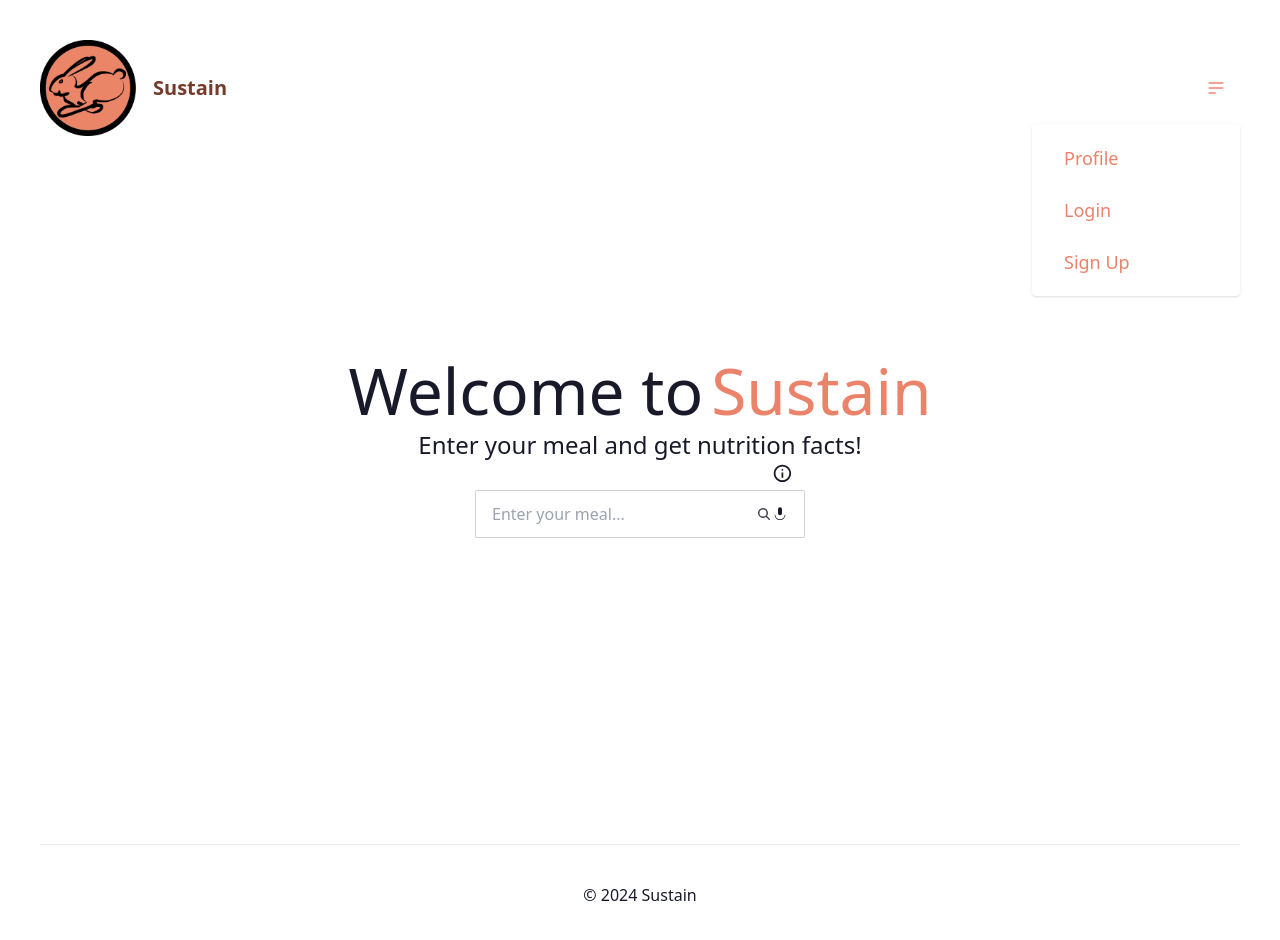
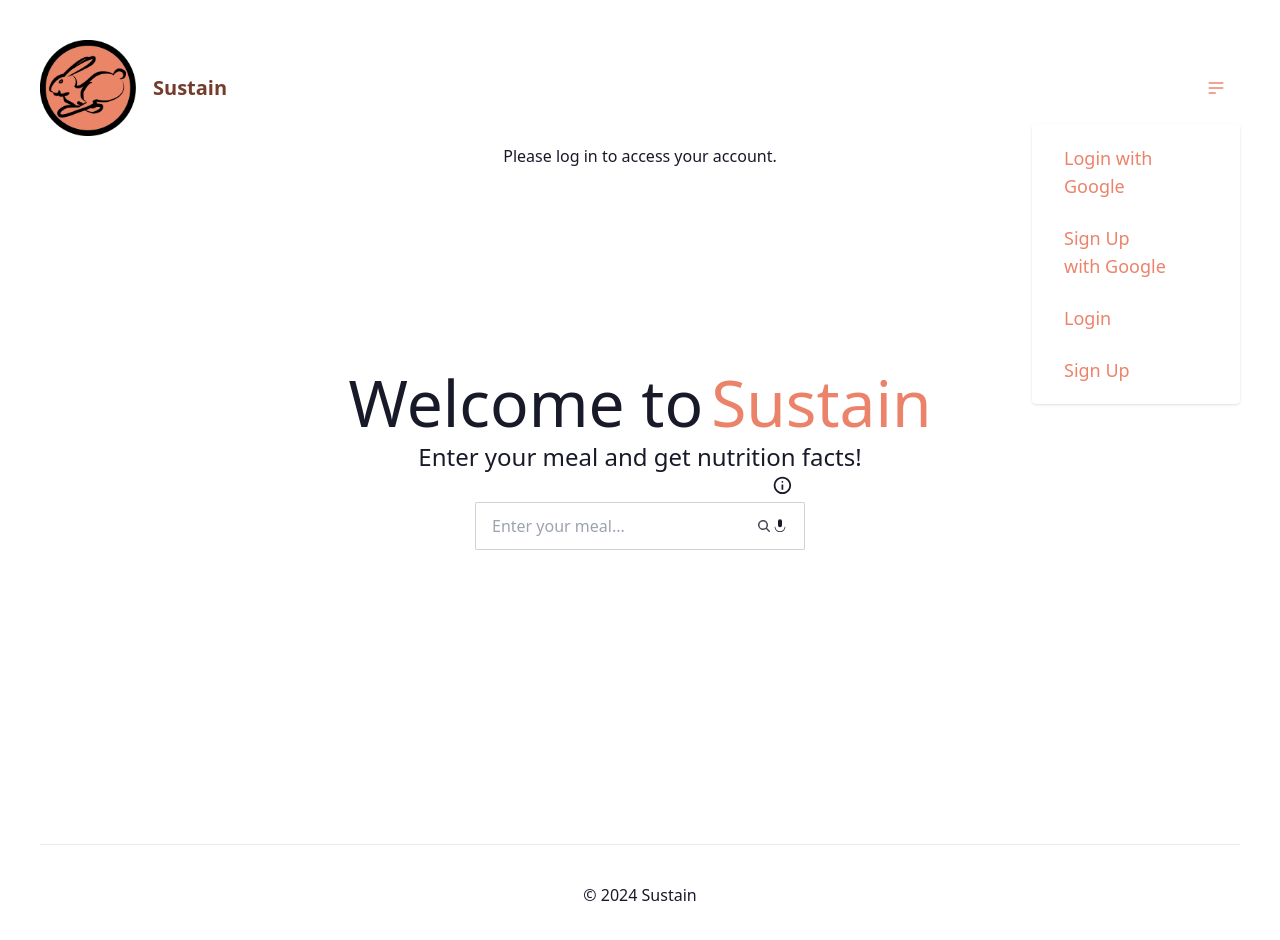
Before and after one commit to kdoan93/Hackathon-Summer-2024, a Next.js app: page / in a window 1280 px wide. Both pictures are taken after a click on the button 1216 px from the left and 88 px from the top of the page. Shown: the top 940 px of the page. Built offline with nearby package versions, Linux system fonts and the light colour scheme; no server answers; the database is empty.

Commit message:
WIP: Trying to set up OAuth

```diff
--- a/app/components/NavBar/NavBar.tsx
+++ b/app/components/NavBar/NavBar.tsx
@@ -1,4 +1,5 @@
 import React from "react";
+import { signIn, signOut, useSession } from "next-auth/react";
 
 interface NavBarProps {
   onLoginOpen: () => void;
@@ -6,6 +7,8 @@ interface NavBarProps {
 }
 
 const NavBar: React.FC<NavBarProps> = ({ onLoginOpen, onSignupOpen }) => {
+  const { data: session } = useSession();
+
   return (
     <div>
       <div className="navbar bg-base-100">
@@ -39,8 +42,22 @@ const NavBar: React.FC<NavBarProps> = ({ onLoginOpen, onSignupOpen }) => {
             tabIndex={0}
             className="menu menu-lg dropdown-content bg-base-100 rounded-box mt-3 w-52 p-2 shadow"
           >
+            {session ? (
+              <>
                 <li>
                   <a className="text-logo-orange">Profile</a>
+                </li>
+                <li>
+                  <button className="text-logo-orange" onClick={() => signOut()}>Logout</button>
+                </li>
+              </>
+            ) : (
+              <>
+                <li>
+                  <button className="text-logo-orange" onClick={() => signIn("google")}>Login with Google</button>
+                </li>
+                <li>
+                  <button className="text-logo-orange" onClick={() => signIn("google")}>Sign Up with Google</button>
                 </li>
                 <li>
                   <button className="text-logo-orange" onClick={onLoginOpen}>Login</button>
@@ -48,6 +65,8 @@ const NavBar: React.FC<NavBarProps> = ({ onLoginOpen, onSignupOpen }) => {
                 <li>
                   <button className="text-logo-orange" onClick={onSignupOpen}>Sign Up</button>
                 </li>
+              </>
+            )}
           </ul>
         </div>
       </div>
--- a/package.json
+++ b/package.json
@@ -10,6 +10,7 @@
     "autoprefixer": "^10.4.19",
     "mongodb": "^6.5.0",
     "next": "latest",
+    "next-auth": "^4.24.7",
     "react": "^18.2.0",
     "react-dom": "^18.2.0",
     "react-hook-form": "^7.52.1",
--- /dev/null
+++ b/pages/api/auth/[...nextauth].ts
@@ -0,0 +1,13 @@
+import NextAuth from "next-auth";
+import Providers from "next-auth/providers";
+
+export default NextAuth({
+  providers: [
+    Providers.Google({
+      clientId: process.env.GOOGLE_CLIENT_ID,
+      clientSecret: process.env.GOOGLE_CLIENT_SECRET,
+    }),
+    // Add more providers here
+  ],
+  // Add any additional NextAuth configuration here
+});
--- a/pages/index.tsx
+++ b/pages/index.tsx
@@ -1,4 +1,5 @@
 import React, { useState, useEffect } from "react";
+import { useSession } from "next-auth/react";
 import Head from "next/head";
 import client from "../lib/mongodb";
 import InputForm from "../app/components/InputForm/InputForm";
@@ -28,6 +29,7 @@ export const getServerSideProps = async () => {
 const Home = () => {
   const [isLoginOpen, setIsLoginOpen] = useState(false);
   const [isSignupOpen, setIsSignupOpen] = useState(false);
+  const { data: session } = useSession();
   const logoWord = "Sustain";
   const [typeWriterText, setTypeWriterText] = useState<string>("");
   const [index, setIndex] = useState<number>(0);
@@ -56,6 +58,13 @@ const Home = () => {
         </Head>
 
         {/* Main content */}
+        <div>
+          {session ? (
+            <p>Welcome, {session.user.name}</p>
+          ) : (
+            <p>Please log in to access your account.</p>
+          )}
+        </div>
         <main>
           <div className=" flex flex-row gap-2">
             <h1 className="title">Welcome to </h1>
```
Also changed, not shown: 1 other file (tests, documents, lock files or other folders). Lines whose indentation alone changed are shown as unchanged.
